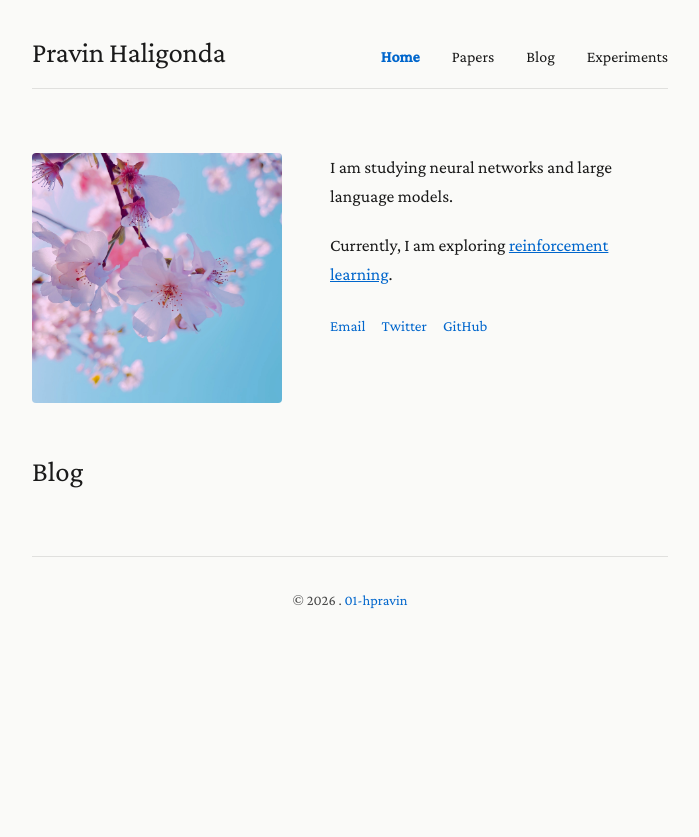
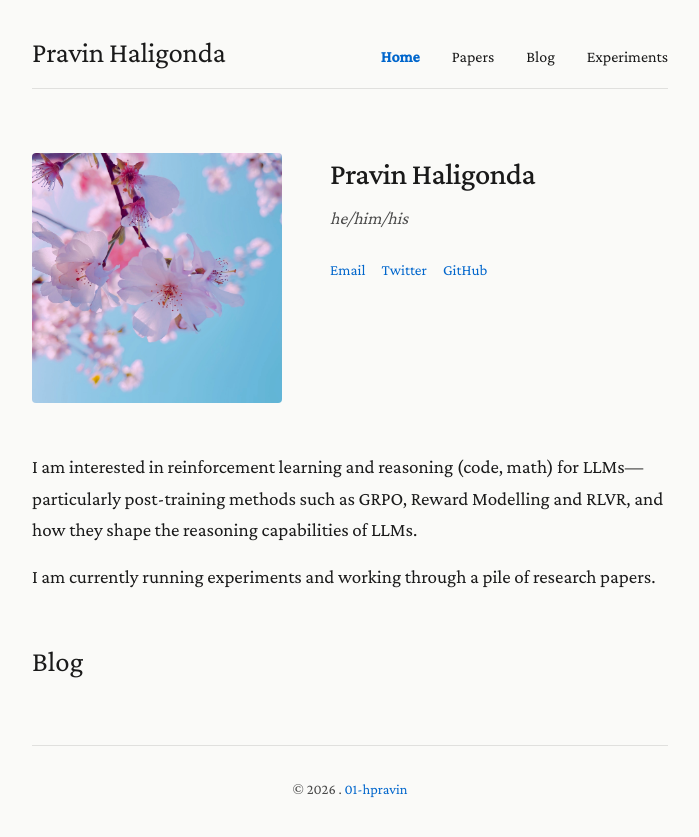
Before and after one commit to 01-hpravin/01-hpravin.github.io, a Jekyll site: the page built from index.markdown, in a window 1280 px wide. Shown: the top 837 px of the page, without its empty margins (290-989 px from the left). Built offline with Jekyll 4.4.1, drawn with Linux system fonts in a browser that asks for light colours.

Commit message:
docs: simple description

```diff
--- a/_layouts/home.html
+++ b/_layouts/home.html
@@ -8,7 +8,15 @@ layout: default
     {% endif %}
 
     <div class="hero-bio">
-        {{ page.bio | markdownify }}
+        <h1 style="margin: 0 0 0.5rem 0;">{{ site.title }}</h1>
+
+        {% if page.pronouns %}
+        <p style="font-style: italic; margin: 0 0 0.5rem 0; color: var(--text-secondary);">{{ page.pronouns }}</p>
+        {% endif %}
+
+        {% if page.title_line %}
+        <p style="margin: 0 0 1rem 0; font-weight: 500;">{{ page.title_line }}</p>
+        {% endif %}
 
         {% if site.contact_links %}
         <div class="contact-links">
@@ -19,6 +27,12 @@ layout: default
         {% endif %}
     </div>
 </div>
+
+{% if page.bio %}
+<div class="bio-section" style="margin-top: 2rem;">
+    {{ page.bio | markdownify }}
+</div>
+{% endif %}
 
 {% if site.papers %}
 <section class="papers-section">
--- a/index.markdown
+++ b/index.markdown
@@ -1,9 +1,11 @@
 ---
 layout: home
 title: Home
+pronouns: "he/him/his"
+title_line: ""
 bio: |
-  I am studying neural networks and large language models.
+  I am interested in reinforcement learning and reasoning (code, math) for LLMs—particularly post-training methods such as GRPO, Reward Modelling and RLVR, and how they shape the reasoning capabilities of LLMs.
 
-  Currently, I am exploring [reinforcement learning](https://en.wikipedia.org/wiki/Reinforcement_learning).
 
+  I am currently running experiments and working through a pile of research papers.
 ---
```
